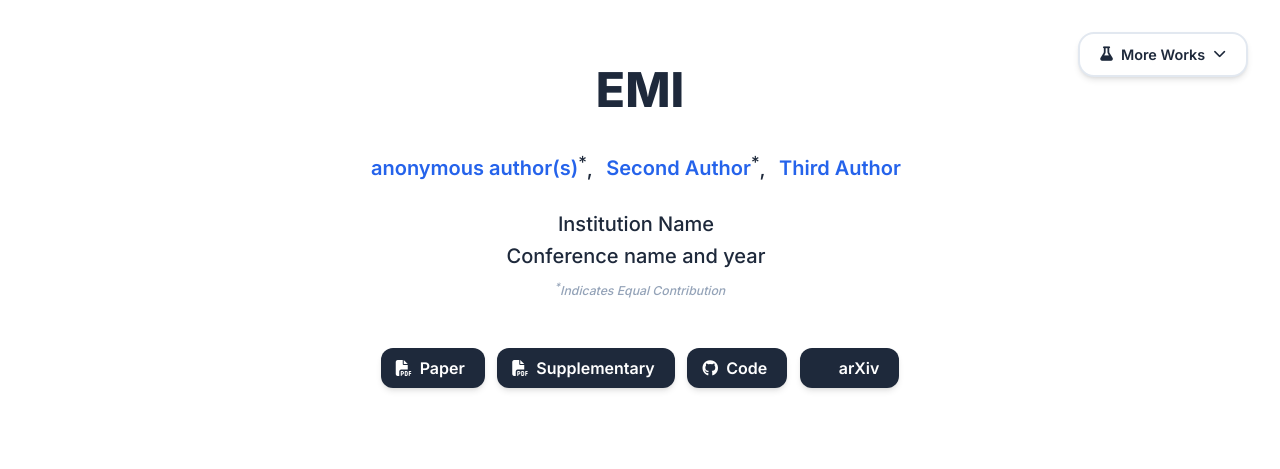
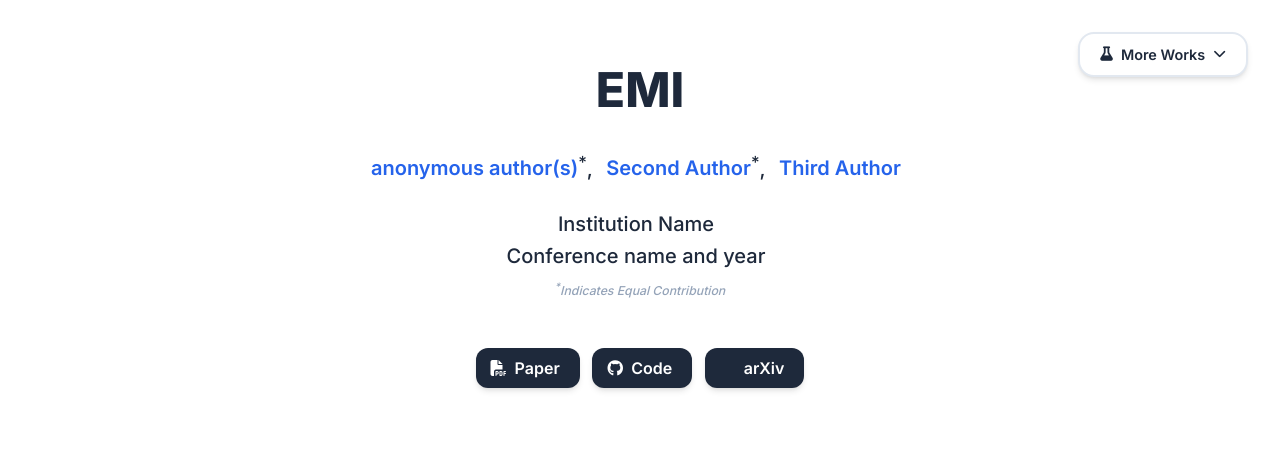
Before and after one commit to GhostTac/GhostTac.github.io, a plain HTML site: page index.html in a window 1280 px wide. Shown: the top 469 px of the page. Drawn offline with nearby package versions, Linux system fonts and the light colour scheme; some icons are missing.

Commit message:
Update index.html

```diff
--- a/index.html
+++ b/index.html
@@ -273,16 +273,7 @@
                       </a>
                     </span>
 
-                    <!-- TODO: Add your supplementary material PDF or remove this section -->
-                    <span class="link-block">
-                      <a href="static/pdfs/supplementary_material.pdf" target="_blank"
-                      class="external-link button is-normal is-rounded is-dark">
-                      <span class="icon">
-                        <i class="fas fa-file-pdf"></i>
-                      </span>
-                      <span>Supplementary</span>
-                    </a>
-                  </span>
+
 
                   <!-- TODO: Replace with your GitHub repository URL -->
                   <span class="link-block">
```
